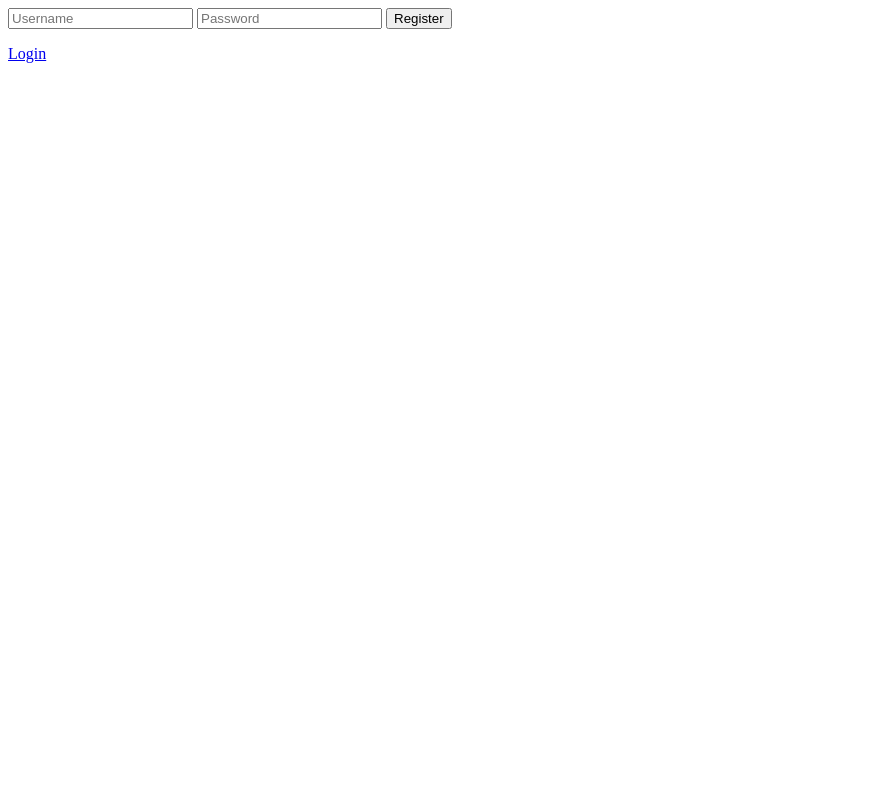
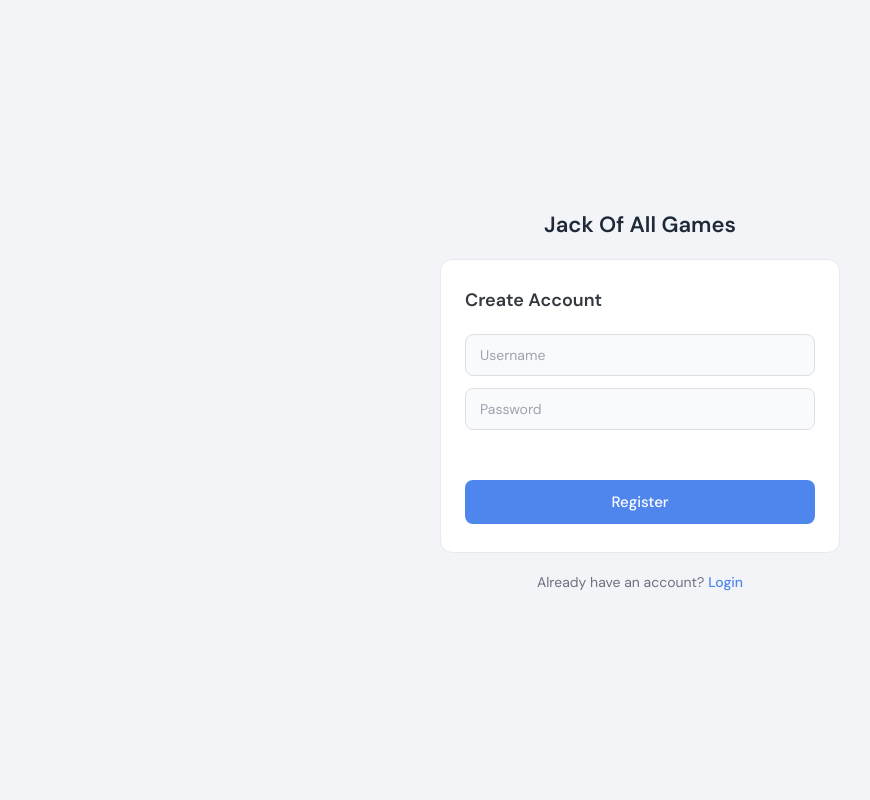
Before and after one commit to JamilHassiba/jack-of-all-games, a Flask app: page /register in a window 1280 px wide. Shown: the whole page, without its empty margins (0-870 px from the left). Run offline with Flask 3, Linux system fonts and the light colour scheme.

Commit message:
Added login and register page css

```diff
--- /dev/null
+++ b/static/css/auth.css
@@ -0,0 +1,127 @@
+@import url('https://fonts.googleapis.com/css2?family=DM+Sans:wght@400;500;600&display=swap');
+
+* {
+    box-sizing: border-box;
+}
+
+body {
+    font-family: 'DM Sans', Arial, Helvetica, sans-serif;
+    background-color: #f3f4f7;
+    margin: 0;
+    min-height: 100vh;
+    display: flex;
+    align-items: center;
+    justify-content: center;
+    padding: 20px;
+}
+
+.auth-wrapper {
+    width: 100%;
+    max-width: 400px;
+    display: flex;
+    flex-direction: column;
+    align-items: center;
+    gap: 20px;
+}
+
+.brand {
+    font-size: 22px;
+    font-family: 'DM Sans', Arial, Helvetica, sans-serif;
+    font-weight: 600;
+    color: #1f2937;
+    text-align: center;
+    margin: 0;
+}
+
+.brand h1 {
+    margin: 0;
+    font-size: 22px;
+    font-weight: 600;
+    color: #1f2937;
+}
+
+.auth-card {
+    background-color: #ffffff;
+    border-radius: 12px;
+    border: 1px solid #e9e9eb;
+    padding: 28px 24px;
+    width: 100%;
+}
+
+.auth-card h2 {
+    margin: 0 0 22px 0;
+    font-size: 18px;
+    font-weight: 600;
+    color: #35393f;
+}
+
+.auth-form {
+    display: flex;
+    flex-direction: column;
+    gap: 12px;
+}
+
+.auth-form input {
+    width: 100%;
+    padding: 11px 14px;
+    border: 1px solid #dddfe4;
+    border-radius: 8px;
+    background-color: #f9fafb;
+    font-size: 14px;
+    font-family: inherit;
+    color: #1f2937;
+    outline: none;
+    transition: border-color 0.15s, background-color 0.15s;
+}
+
+.auth-form input:focus {
+    border-color: #4f86ed;
+    background-color: #ffffff;
+}
+
+.auth-form input::placeholder {
+    color: #9ca3af;
+}
+
+.submit-button {
+    background-color: #4f86ed;
+    color: white;
+    border: none;
+    border-radius: 8px;
+    padding: 12px;
+    font-size: 15px;
+    font-family: inherit;
+    font-weight: 500;
+    text-align: center;
+    cursor: pointer;
+    width: 100%;
+    margin-top: 4px;
+    transition: background-color 0.15s;
+}
+
+.submit-button:hover {
+    background-color: #3b70d6;
+}
+
+.error-message {
+    color: #dc2626;
+    font-size: 13px;
+    min-height: 18px;
+    margin: 4px 2px 0;
+}
+
+.auth-footer {
+    font-size: 14px;
+    color: #6b7280;
+    text-align: center;
+}
+
+.auth-footer a {
+    color: #4f86ed;
+    text-decoration: none;
+    font-weight: 500;
+}
+
+.auth-footer a:hover {
+    text-decoration: underline;
+}
--- a/templates/register.html
+++ b/templates/register.html
@@ -1,21 +1,34 @@
 <!DOCTYPE html>
 <html lang="en">
-
 <head>
     <meta charset="UTF-8">
     <meta name="viewport" content="width=device-width, initial-scale=1.0">
-	<title>Register Page</title>
+    <link rel="stylesheet" href="../static/css/auth.css">
+    <title>Register – Jack Of All Games</title>
 </head>
+<body>
 
-<body>
-    <form id="register-form">
+    <div class="auth-wrapper">
+
+        <div class="brand">
+            <h1>Jack Of All Games</h1>
+        </div>
+
+        <div class="auth-card">
+            <h2>Create Account</h2>
+            <form id="register-form" class="auth-form">
                 <input name="username" placeholder="Username" required autocomplete="off">
                 <input type="password" name="password" placeholder="Password" required autocomplete="off">
-        <button>Register</button>
+                <p class="error-message" id="error-message"></p>
+                <button class="submit-button" type="submit">Register</button>
             </form>
+        </div>
 
-    <p id="error-message"></p>
-    <a href="/login">Login</a>
+        <div class="auth-footer">
+            Already have an account? <a href="/login">Login</a>
+        </div>
+
+    </div>
 
     <script>
         const form = document.getElementById("register-form");
@@ -24,14 +37,11 @@
         form.addEventListener("submit", async (e) => {
             e.preventDefault();
             error_message.textContent = "";
-
             const data = new FormData(form);
-
             const response = await fetch("/register", {
                 method: "POST",
                 body: data
             });
-
             if (response.ok) {
                 window.location.href = "/login";
             } else {
@@ -40,5 +50,6 @@
             }
         });
     </script>
+
 </body>
 </html>
```
Also changed, not shown: templates/login.html (+20 -10 lines). Lines whose indentation alone changed are shown as unchanged.
